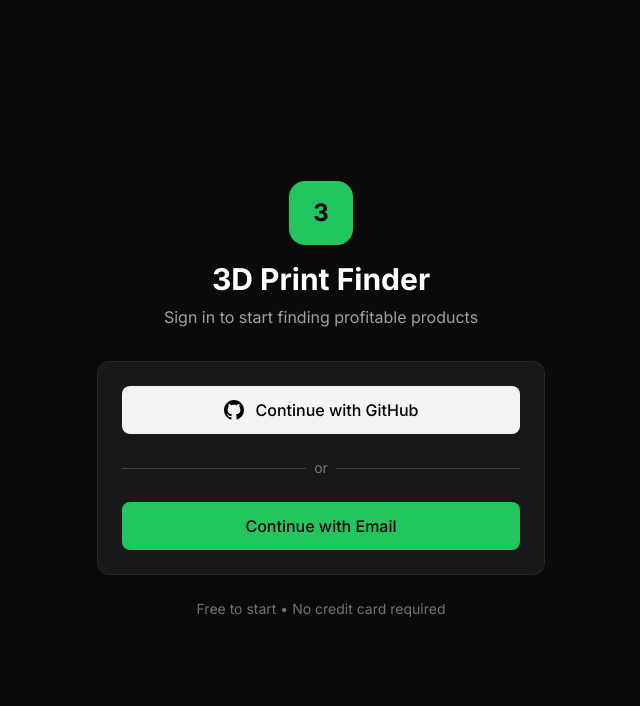
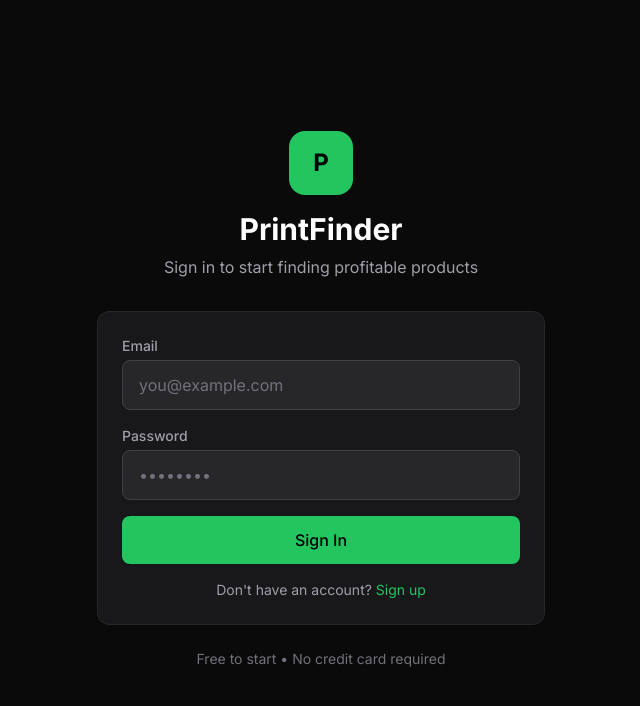
Before and after one commit to agent1ppw-ship-it/3dprintfinder, a Next.js app: page /login in a window 1280 px wide. Shown: the top 706 px of the page, without its empty margins (319-959 px from the left). Built offline with nearby package versions, Linux system fonts and the light colour scheme; no server answers.

Commit message:
Enable email/password sign-in, remove GitHub

```diff
--- a/src/app/login/page.tsx
+++ b/src/app/login/page.tsx
@@ -1,19 +1,52 @@
 "use client";
 
+import { useState } from "react";
 import { useAuth } from "@/lib/auth-context";
 import { useRouter } from "next/navigation";
 import { useEffect } from "react";
 import { Loader2 } from "lucide-react";
 
 export default function LoginPage() {
-  const { user, loading, signIn } = useAuth();
+  const { user, loading, signIn, signUp } = useAuth();
   const router = useRouter();
+
+  const [email, setEmail] = useState("");
+  const [password, setPassword] = useState("");
+  const [isSignUp, setIsSignUp] = useState(false);
+  const [error, setError] = useState("");
+  const [submitting, setSubmitting] = useState(false);
 
   useEffect(() => {
     if (!loading && user) {
       router.push("/dashboard");
     }
   }, [user, loading, router]);
+
+  const handleSubmit = async (e: React.FormEvent) => {
+    e.preventDefault();
+    setError("");
+    setSubmitting(true);
+
+    try {
+      if (isSignUp) {
+        const { error } = await signUp(email, password);
+        if (error) {
+          setError(error.message);
+        } else {
+          setError("Check your email for confirmation link!");
+        }
+      } else {
+        const { error } = await signIn(email, password);
+        if (error) {
+          setError(error.message);
+        }
+      }
+    } catch (err: any) {
+      setError(err.message || "An error occurred");
+    } finally {
+      setSubmitting(false);
+    }
+  };
 
   if (loading) {
     return (
@@ -28,38 +61,67 @@
       <div className="max-w-md w-full mx-4">
         <div className="text-center mb-8">
           <div className="w-16 h-16 bg-[#22c55e] rounded-2xl flex items-center justify-center mx-auto mb-4">
-            <span className="text-black font-bold text-2xl">3</span>
+            <span className="text-black font-bold text-2xl">P</span>
           </div>
-          <h1 className="text-3xl font-bold mb-2">3D Print Finder</h1>
+          <h1 className="text-3xl font-bold mb-2">PrintFinder</h1>
           <p className="text-zinc-400">Sign in to start finding profitable products</p>
         </div>
 
         <div className="bg-zinc-900 border border-zinc-800 rounded-xl p-6">
-          <button
-            onClick={signIn}
-            className="w-full bg-zinc-100 text-black py-3 px-4 rounded-lg font-medium hover:bg-white transition flex items-center justify-center gap-3"
-          >
-            <svg className="w-5 h-5" fill="currentColor" viewBox="0 0 24 24">
-              <path d="M12 0c-6.626 0-12 5.373-12 12 0 5.302 3.438 9.8 8.207 11.387.599.111.793-.261.793-.577v-2.234c-3.338.726-4.033-1.416-4.033-1.416-.546-1.387-1.333-1.756-1.333-1.756-1.089-.745.083-.729.083-.729 1.205.084 1.839 1.237 1.839 1.237 1.07 1.834 2.807 1.304 3.492.997.107-.775.418-1.305.762-1.604-2.665-.305-5.467-1.334-5.467-5.931 0-1.311.469-2.381 1.236-3.221-.124-.303-.535-1.524.117-3.176 0 0 1.008-.322 3.301 1.23.957-.266 1.983-.399 3.003-.404 1.02.005 2.047.138 3.006.404 2.291-1.552 3.297-1.23 3.297-1.23.653 1.653.242 2.874.118 3.176.77.84 1.235 1.911 1.235 3.221 0 4.609-2.807 5.624-5.479 5.921.43.372.823 1.102.823 2.222v3.293c0 .319.192.694.801.576 4.765-1.589 8.199-6.086 8.199-11.386 0-6.627-5.373-12-12-12z"/>
-            </svg>
-            Continue with GitHub
-          </button>
+          <form onSubmit={handleSubmit} className="space-y-4">
+            <div>
+              <label className="block text-sm font-medium text-zinc-400 mb-1">Email</label>
+              <input
+                type="email"
+                value={email}
+                onChange={(e) => setEmail(e.target.value)}
+                className="w-full bg-zinc-800 border border-zinc-700 rounded-lg px-4 py-3 text-white placeholder-zinc-500 focus:outline-none focus:border-[#22c55e]"
+                placeholder="you@example.com"
+                required
+              />
+            </div>
 
-          <div className="relative my-6">
-            <div className="absolute inset-0 flex items-center">
-              <div className="w-full border-t border-zinc-700"></div>
+            <div>
+              <label className="block text-sm font-medium text-zinc-400 mb-1">Password</label>
+              <input
+                type="password"
+                value={password}
+                onChange={(e) => setPassword(e.target.value)}
+                className="w-full bg-zinc-800 border border-zinc-700 rounded-lg px-4 py-3 text-white placeholder-zinc-500 focus:outline-none focus:border-[#22c55e]"
+                placeholder="••••••••"
+                required
+                minLength={6}
+              />
             </div>
-            <div className="relative flex justify-center text-sm">
-              <span className="px-2 bg-zinc-900 text-zinc-500">or</span>
-            </div>
-          </div>
 
-          <button
-            onClick={() => signIn()}
-            className="w-full bg-[#22c55e] text-black py-3 px-4 rounded-lg font-medium hover:bg-[#16a34a] transition"
-          >
-            Continue with Email
-          </button>
+            {error && (
+              <p className="text-red-400 text-sm">{error}</p>
+            )}
+
+            <button
+              type="submit"
+              disabled={submitting}
+              className="w-full bg-[#22c55e] text-black py-3 px-4 rounded-lg font-medium hover:bg-[#16a34a] transition disabled:opacity-50"
+            >
+              {submitting ? (
+                <Loader2 className="w-5 h-5 animate-spin mx-auto" />
+              ) : isSignUp ? (
+                "Create Account"
+              ) : (
+                "Sign In"
+              )}
+            </button>
+          </form>
+
+          <p className="text-center text-zinc-400 text-sm mt-4">
+            {isSignUp ? "Already have an account?" : "Don't have an account?"}{" "}
+            <button
+              onClick={() => { setIsSignUp(!isSignUp); setError(""); }}
+              className="text-[#22c55e] hover:underline"
+            >
+              {isSignUp ? "Sign in" : "Sign up"}
+            </button>
+          </p>
         </div>
 
         <p className="text-center text-zinc-500 text-sm mt-6">
--- a/src/lib/auth-context.tsx
+++ b/src/lib/auth-context.tsx
@@ -1,14 +1,15 @@
 "use client";
 
-import { createContext, useContext, useEffect, useState, ReactNode } from "react";
-import { User, Session } from "@supabase/supabase-js";
+import { createContext, useContext, useEffect, useState, ReactNode, use } from "react";
+import { User, Session, SignInWithOAuthCredentials, SignUpWithPasswordCredentials, SignInWithPasswordCredentials } from "@supabase/supabase-js";
 import { supabase } from "./supabase";
 
 interface AuthContextType {
   user: User | null;
   session: Session | null;
   loading: boolean;
-  signIn: () => Promise<void>;
+  signIn: (email?: string, password?: string) => Promise<{ error: Error | null }>;
+  signUp: (email: string, password: string) => Promise<{ error: Error | null }>;
   signOut: () => Promise<void>;
 }
 
@@ -16,7 +17,8 @@
   user: null,
   session: null,
   loading: true,
-  signIn: async () => {},
+  signIn: async () => ({ error: null }),
+  signUp: async () => ({ error: null }),
   signOut: async () => {},
 });
 
@@ -47,13 +49,34 @@
     return () => subscription.unsubscribe();
   }, []);
 
-  const signIn = async () => {
-    await supabase.auth.signInWithOAuth({
-      provider: "github",
-      options: {
-        redirectTo: `${window.location.origin}/dashboard`,
-      },
-    });
+  const signIn = async (email?: string, password?: string) => {
+    try {
+      if (email && password) {
+        // Email/password sign in
+        const { error } = await supabase.auth.signInWithPassword({
+          email,
+          password,
+        });
+        return { error };
+      } else {
+        // No credentials - this would need a form
+        return { error: new Error("Email and password required") };
+      }
+    } catch (error) {
+      return { error: error as Error };
+    }
+  };
+
+  const signUp = async (email: string, password: string) => {
+    try {
+      const { error } = await supabase.auth.signUp({
+        email,
+        password,
+      });
+      return { error };
+    } catch (error) {
+      return { error: error as Error };
+    }
   };
 
   const signOut = async () => {
@@ -61,7 +84,7 @@
   };
 
   return (
-    <AuthContext.Provider value={{ user, session, loading, signIn, signOut }}>
+    <AuthContext.Provider value={{ user, session, loading, signIn, signUp, signOut }}>
       {children}
     </AuthContext.Provider>
   );
```
